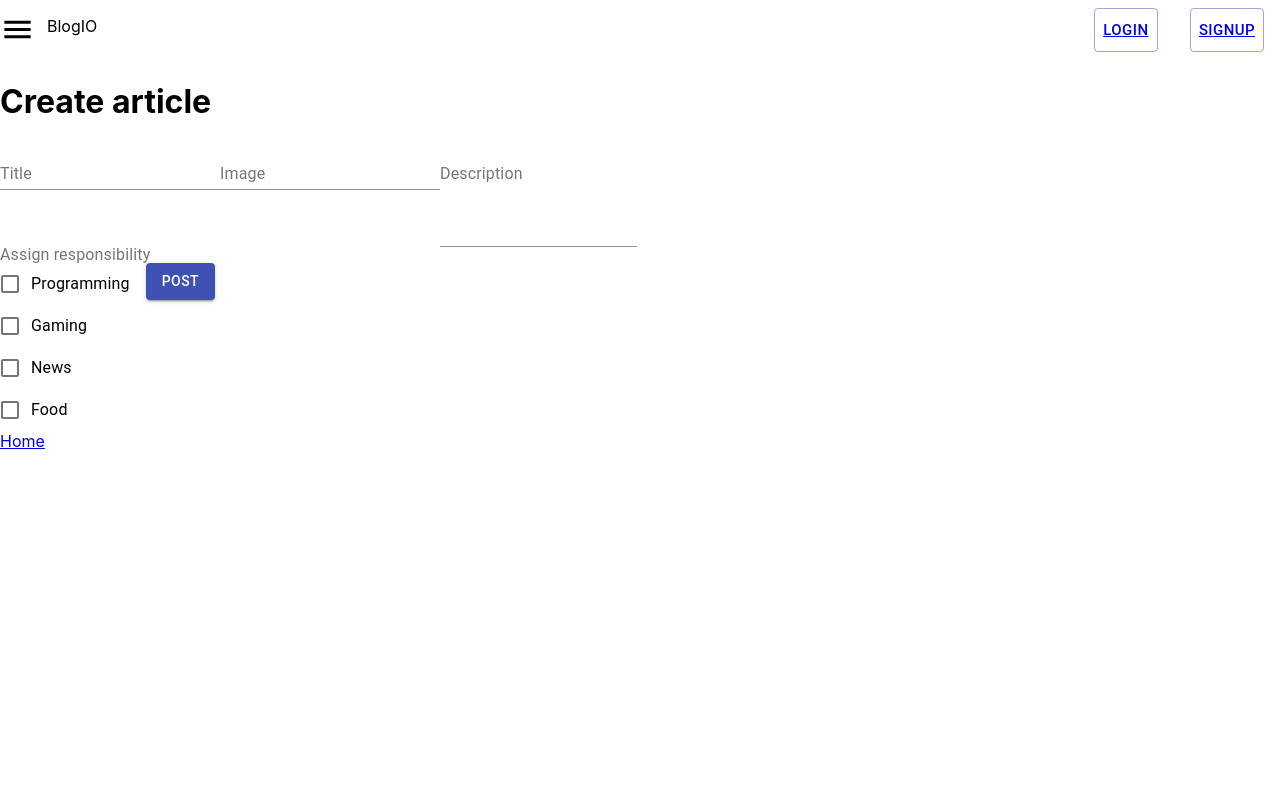
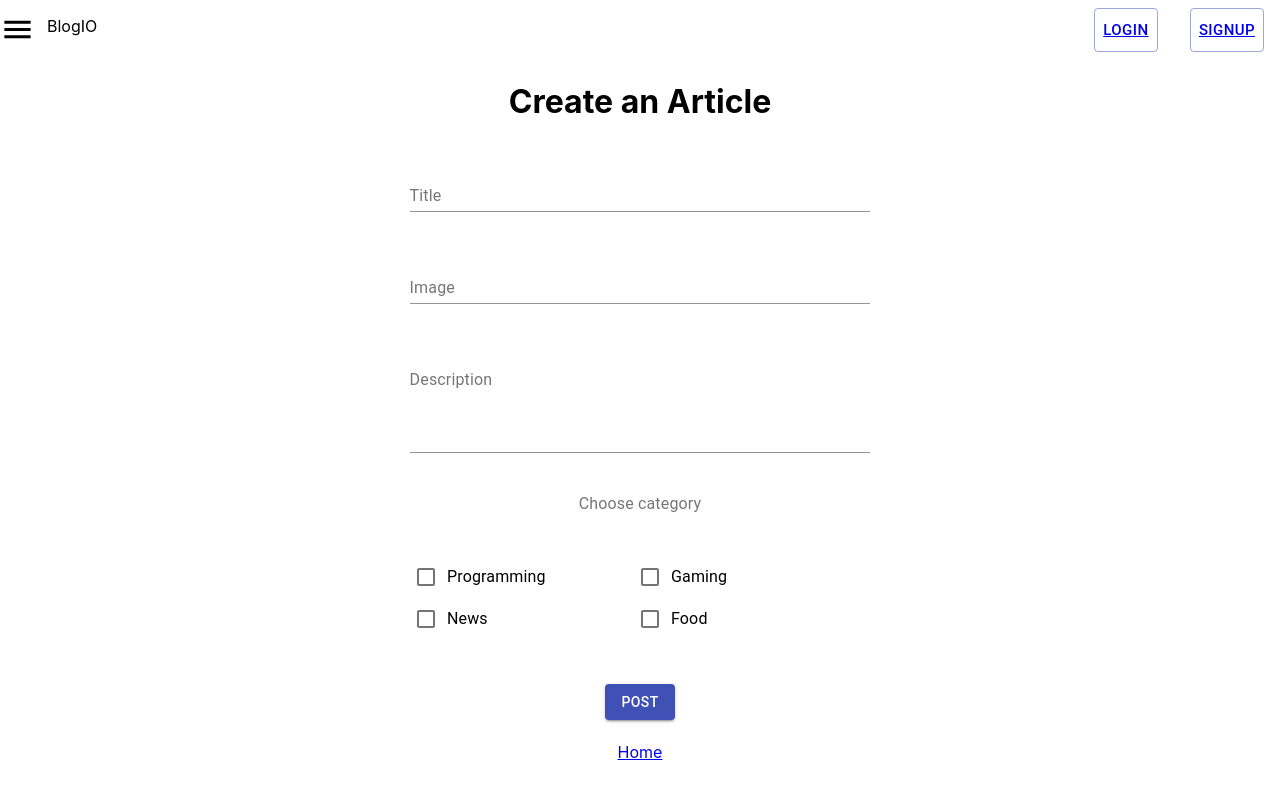
Before and after one commit to AbzG97/Blog-app, a React (Create React App) app in the folder client/: page /postform in a window 1280 px wide. Shown: the top 796 px of the page. Built offline with nearby package versions, Linux system fonts and the light colour scheme; no server answers.

Commit message:
Update CreateArticleForm.js

```diff
--- a/client/src/pages/CreateArticleForm.js
+++ b/client/src/pages/CreateArticleForm.js
@@ -11,8 +11,8 @@ import {
   Snackbar
 
 } from "@material-ui/core";
-
 import axios from "axios";
+import styled from "styled-components";
 
 const CreateArticleForm = () => {
 
@@ -23,7 +23,6 @@ const CreateArticleForm = () => {
   const [articleCreated, setArticleCreated] = React.useState({isCreated: false, message: String});
   const history = useHistory();
 
-  // const {Programming, Gaming, News} = category;
 
   const handleCategoryChange = (e) => {
     setCategory({ ...category, [e.target.name]: e.target.checked });
@@ -60,8 +59,10 @@ const CreateArticleForm = () => {
   };
 
   return (
-    <div>
-      <h1>Create article</h1>
+    <StyledCreateArticleForm>
+
+
+      <h1>Create an Article</h1>
       <form onSubmit={PostArticle}>
         <TextField
           className="text-field"
@@ -80,9 +81,9 @@ const CreateArticleForm = () => {
           rows={4}
           onChange={(e) => setDescription(e.target.value)}
         />
-        <FormLabel component="legend">Assign responsibility</FormLabel>
+        <FormLabel component="legend">Choose category</FormLabel>
         <FormControl component="fieldset">
-          <FormGroup>
+          <FormGroup className="categories-list">
             <FormControlLabel
               control={
                 <Checkbox onChange={handleCategoryChange} name="Programming" />
@@ -113,11 +114,35 @@ const CreateArticleForm = () => {
 
       <Link to="/">Home</Link>
       <Snackbar open={articleCreated.isCreated}
-        autoHideDuration={6000}
+        autoHideDuration={1000}
         // anchorOrigin={ "bottom", "center" }
         message={articleCreated.message} />
-    </div>
+    </StyledCreateArticleForm>
   );
 }
 
+const StyledCreateArticleForm = styled.div`
+  display: flex;
+  flex-direction: column;
+  justify-content: center;
+  align-items: center;
+  form {
+    height: 75vh;
+    display: flex;
+    flex-direction: column;
+    justify-content: space-around;
+    align-items: center;
+    width: 60%;
+    .text-field {
+      width: inherit;
+    }
+    .categories-list {
+      display: grid;
+      width: 35vw;
+      grid-template-columns: 50% 50%;
+      grid-template-rows: auto;
+    }
+  }
+`
+
 export default CreateArticleForm;
```
